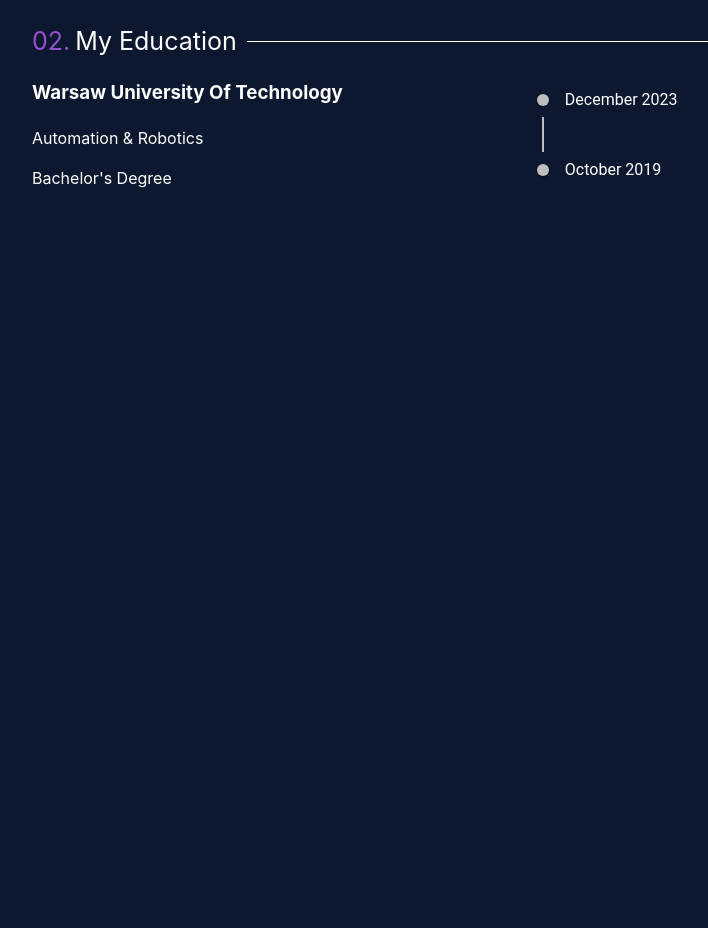
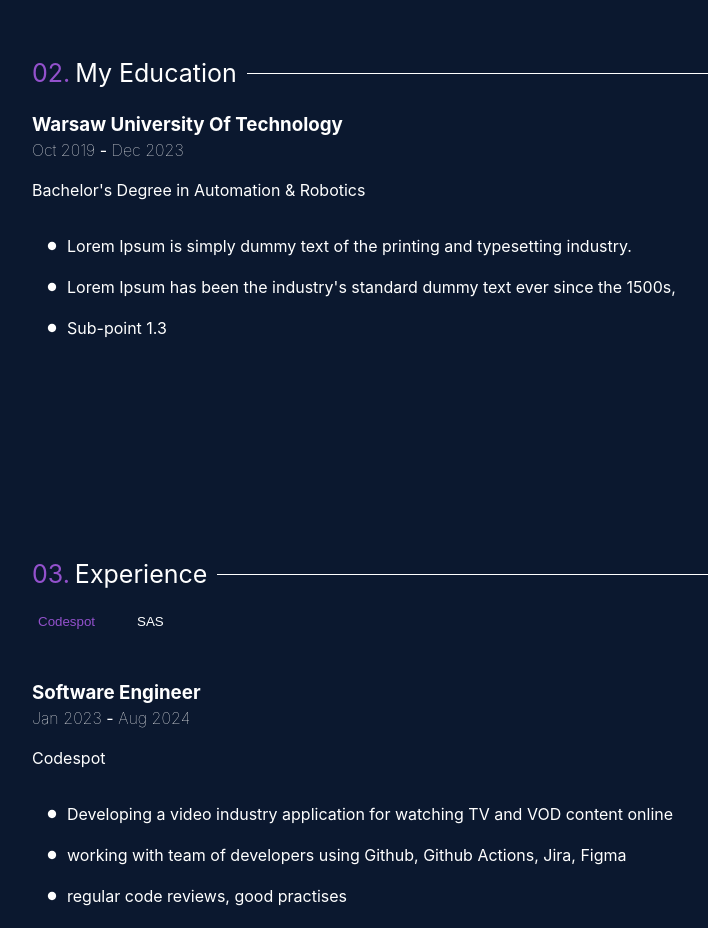
Before and after one commit to kacperwolanski/myPortfolio, a React (Create React App) app in the folder portfolio/: page / in a window 1280 px wide. Shown: the part 1860-2788 px from the top of the page, without its empty margins (108-816 px from the left). Before the commit the page ends 2104 px from the top, so only its background shows below. Built offline with nearby package versions, Linux system fonts and the light colour scheme.

Commit message:
add experience section

```diff
--- a/portfolio/src/components/content/Content.tsx
+++ b/portfolio/src/components/content/Content.tsx
@@ -4,6 +4,7 @@ import SocialMedias from "../socialMedias/SocialMedias";
 import About from "./about/About";
 import Introduction from "./introduction/Introduction";
 import Education from "./education/Education";
+import Experience from "./experience/Experience";
 
 const Content = () => {
   return (
@@ -11,6 +12,7 @@ const Content = () => {
       <Introduction />
       <About />
       <Education />
+      <Experience />
       <SocialMedias />
     </ContentWrapper>
   );
--- a/portfolio/src/components/content/about/skills/Skills.tsx
+++ b/portfolio/src/components/content/about/skills/Skills.tsx
@@ -16,7 +16,10 @@ const Skills = () => {
   return (
     <div>
       <SkillsSet skillSet={programmingLanguages} />
-      <SkillsSet skillSet={frontend} />
+      <p>
+        <SkillsSet skillSet={frontend} />
+      </p>
+
       <SkillsSet skillSet={backend} />
       <SkillsSet skillSet={testing} />
       <SkillsSet skillSet={uiDesign} />
--- a/portfolio/src/components/content/education/Education.tsx
+++ b/portfolio/src/components/content/education/Education.tsx
@@ -1,49 +1,21 @@
 import React from "react";
-
-import {
-  Timeline,
-  TimelineItem,
-  TimelineSeparator,
-  TimelineContent,
-  TimelineDot,
-  TimelineConnector,
-} from "@mui/lab";
-import { Box } from "@mui/material";
 import ContentSection from "shared/components/contentSection/ContentSection";
+import SubPointsList from "shared/components/SubPointsList";
+import SubPointsItem from "shared/components/SubPointsItem";
+import { education } from "shared/constants/education";
 const Education = () => {
-  const education = {
-    startDate: "October 2019",
-    endDate: "December 2023",
-    institution: "Warsaw University Of Technology",
-    degree: "Bachelor's Degree",
-    field: "Automation & Robotics",
-  };
-
   return (
     <ContentSection index="02" title="My Education">
-      <Box display="flex" justifyContent="left">
-        <div>
-          <h3>{education.institution}</h3>
-          <p>{education.field}</p>
-          <span>{education.degree}</span>
-        </div>
-
-        <Timeline sx={{ maxWidth: "400px" }}>
-          <TimelineItem>
-            <TimelineSeparator>
-              <TimelineDot />
-              <TimelineConnector />
-            </TimelineSeparator>
-            <TimelineContent>{education.endDate}</TimelineContent>
-          </TimelineItem>
-          <TimelineItem>
-            <TimelineSeparator>
-              <TimelineDot />
-            </TimelineSeparator>
-            <TimelineContent>{education.startDate}</TimelineContent>
-          </TimelineItem>
-        </Timeline>
-      </Box>
+      <div>
+        <SubPointsItem
+          header={education.institution}
+          subtitle2={`${education.degree} in  ${education.field}`}
+          startDate={education.startDate}
+          endDate={education.endDate}
+          headerUrl={education.schoolUrl}
+        />
+        <SubPointsList subPoints={education.skillsSubPoints} />
+      </div>
     </ContentSection>
   );
 };
--- a/portfolio/src/components/content/experience/Experience.tsx
+++ b/portfolio/src/components/content/experience/Experience.tsx
@@ -1,5 +1,34 @@
 import React from "react";
+import ContentSection from "shared/components/contentSection/ContentSection";
+import HorizontalAccordion from "shared/components/HorizontalAccordion";
+import SubPointsItem from "shared/components/SubPointsItem";
+import SubPointsList from "shared/components/SubPointsList";
+import { workExperience } from "shared/constants/workExperience";
 
-const Experience = () => {};
+const Experience = () => {
+  return (
+    <ContentSection index="03" title="Experience">
+      <HorizontalAccordion
+        elements={workExperience.map((work) => {
+          return {
+            title: work.company,
+            content: (
+              <div>
+                <SubPointsItem
+                  header={work.position}
+                  subtitle2={work.company}
+                  startDate={work.startDate}
+                  endDate={work.endDate}
+                  headerUrl={work.companyUrl}
+                />
+                <SubPointsList subPoints={work.skillsSubPoints} />
+              </div>
+            ),
+          };
+        })}
+      />
+    </ContentSection>
+  );
+};
 
 export default Experience;
--- a/portfolio/src/components/topMenu/TopMenu.tsx
+++ b/portfolio/src/components/topMenu/TopMenu.tsx
@@ -6,6 +6,7 @@ import ContactButton from "./topMenuButtons/ContactButton";
 import { TopMenuButtonsContainer, TopMenuContainer } from "./topMenu.styles";
 import TopMenuLogo from "./topMenuLogo/TopMenuLogo";
 import useIsTopMenuHidden from "./hooks/useIsTopMenuHidden";
+import ProjectsButton from "./topMenuButtons/ProjectsButton";
 
 const TopMenu = () => {
   const { isHidden } = useIsTopMenuHidden();
@@ -17,6 +18,7 @@ const TopMenu = () => {
         <AboutButton />
         <EducationButton />
         <ExperienceButton />
+        <ProjectsButton />
         <ContactButton />
       </TopMenuButtonsContainer>
     </TopMenuContainer>
--- a/portfolio/src/components/topMenu/topMenuButtons/ContactButton.tsx
+++ b/portfolio/src/components/topMenu/topMenuButtons/ContactButton.tsx
@@ -2,7 +2,7 @@ import React from "react";
 import TopMenuButton from "./topMenuButton/TopMenuButton";
 
 const ContactButton = () => {
-  return <TopMenuButton index="04" title="<Contact/>" />;
+  return <TopMenuButton index="05" title="<Contact/>" />;
 };
 
 export default ContactButton;
--- /dev/null
+++ b/portfolio/src/components/topMenu/topMenuButtons/ProjectsButton.tsx
@@ -0,0 +1,8 @@
+import React from "react";
+import TopMenuButton from "./topMenuButton/TopMenuButton";
+
+const ProjectsButton = () => {
+  return <TopMenuButton index="04" title="<Projects/>" />;
+};
+
+export default ProjectsButton;
--- /dev/null
+++ b/portfolio/src/shared/components/HorizontalAccordion.tsx
@@ -0,0 +1,56 @@
+import React, { useState } from "react";
+import styled from "styled-components";
+import theme from "theme/theme";
+
+interface AccordionElement {
+  title: string;
+  content: JSX.Element;
+}
+
+interface Props {
+  elements: AccordionElement[];
+}
+
+const AccordionContainer = styled.div`
+  display: flex;
+  flex-direction: column;
+  margin-top: 20px;
+`;
+
+const TitlesList = styled.div`
+  display: flex;
+  gap: 30px;
+  margin-bottom: 30px;
+  justify-content: left;
+`;
+
+const ElementTitleButton = styled.button<{ isSelected?: boolean }>`
+  border: none;
+  background: none;
+  color: ${(props) =>
+    props.isSelected ? theme.palette.primary.main : "white"};
+  cursor: pointer;
+`;
+
+const HorizontalAccordion: React.FC<Props> = ({ elements }) => {
+  const [currentElement, setCurrentElement] = useState(elements[0]);
+
+  return (
+    <AccordionContainer>
+      <TitlesList>
+        {elements.map((element: AccordionElement, index: number) => (
+          <ElementTitleButton
+            key={index}
+            isSelected={currentElement.title === element.title}
+            onClick={() => setCurrentElement(element)}
+          >
+            {element.title}
+          </ElementTitleButton>
+        ))}
+      </TitlesList>
+      {currentElement.content}
+    </AccordionContainer>
+  );
+};
+
+export default HorizontalAccordion;
--- /dev/null
+++ b/portfolio/src/shared/components/SubPointsItem.tsx
@@ -0,0 +1,51 @@
+import React from "react";
+
+import { Box } from "@mui/material";
+import styled from "styled-components";
+import { RawLink } from "./RawLink";
+
+interface Props {
+  header: string;
+  startDate: string;
+  endDate: string;
+  headerUrl?: string;
+  subtitle2?: string;
+}
+
+const DateItem = styled.span`
+  font-weight: 100;
+`;
+
+const DatesContainer = styled.div`
+  margin-top: -20px;
+`;
+const HeaderContainer = styled.h3<{ clickable: boolean }>`
+  ${(props) => props.clickable && "cursor: pointer;"}
+`;
+const SubPointsItem = ({
+  header,
+  headerUrl,
+  subtitle2,
+  startDate,
+  endDate,
+}: Props) => {
+  return (
+    <Box display="flex">
+      <div>
+        {headerUrl ? (
+          <RawLink to={headerUrl}>
+            <HeaderContainer clickable={true}>{header}</HeaderContainer>
+          </RawLink>
+        ) : (
+          <h3>{header}</h3>
+        )}
+        <DatesContainer>
+          <DateItem>{startDate}</DateItem> - <DateItem>{endDate}</DateItem>
+        </DatesContainer>
+        <p>{subtitle2}</p>
+      </div>
+    </Box>
+  );
+};
+
+export default SubPointsItem;
--- /dev/null
+++ b/portfolio/src/shared/components/SubPointsList.tsx
@@ -0,0 +1,35 @@
+import React from "react";
+import CircleIcon from "@mui/icons-material/Circle";
+import styled from "styled-components";
+
+interface SubPointsListProps {
+  subPoints: string[];
+}
+
+const SubList = styled.div`
+  text-align: left;
+  margin-top: 15px;
+`;
+
+const SubContainer = styled.div`
+  display: flex;
+  align-items: center;
+  gap: 10px;
+  margin-left: 15px;
+  margin-top: -15px;
+`;
+
+const SubPointsList: React.FC<SubPointsListProps> = ({ subPoints }) => {
+  return (
+    <SubList>
+      {subPoints.map((subPoint) => (
+        <SubContainer>
+          <CircleIcon sx={{ fontSize: "10px" }} />
+          <p>{subPoint}</p>
+        </SubContainer>
+      ))}
+    </SubList>
+  );
+};
+
+export default SubPointsList;
--- /dev/null
+++ b/portfolio/src/shared/constants/education.ts
@@ -0,0 +1,13 @@
+export const education = {
+  startDate: "Oct 2019",
+  endDate: "Dec 2023",
+  institution: "Warsaw University Of Technology",
+  degree: "Bachelor's Degree",
+  field: "Automation & Robotics",
+  schoolUrl: "https://www.pw.edu.pl/",
+  skillsSubPoints: [
+    "Lorem Ipsum is simply dummy text of the printing and typesetting industry. ",
+    "Lorem Ipsum has been the industry's standard dummy text ever since the 1500s,",
+    "Sub-point 1.3",
+  ],
+};
--- /dev/null
+++ b/portfolio/src/shared/constants/workExperience.ts
@@ -0,0 +1,27 @@
+export const workExperience = [
+  {
+    startDate: "Jan 2023",
+    endDate: "Aug 2024",
+    company: "Codespot",
+    position: "Software Engineer",
+    companyUrl: "https://www.pw.edu.pl/",
+    skillsSubPoints: [
+      "Developing a video industry application for watching TV and VOD content online",
+      "working with team of developers using Github, Github Actions, Jira, Figma",
+      "regular code reviews, good practises",
+      "ESLint, asynchronous programming",
+      "building responsive website, using SOLID principles, MUI React library, Zustand React state management, custom React Hooks",
+    ],
+  },
+  {
+    startDate: "Aug 2022",
+    endDate: "Dec 2022",
+    company: "SAS",
+    position: "Internship",
+    companyUrl: "https://www.sas.com/pl_pl/home.html",
+    skillsSubPoints: [
+      "Data analysis using SQL tools",
+      "Working in a students team",
+    ],
+  },
+];
```
